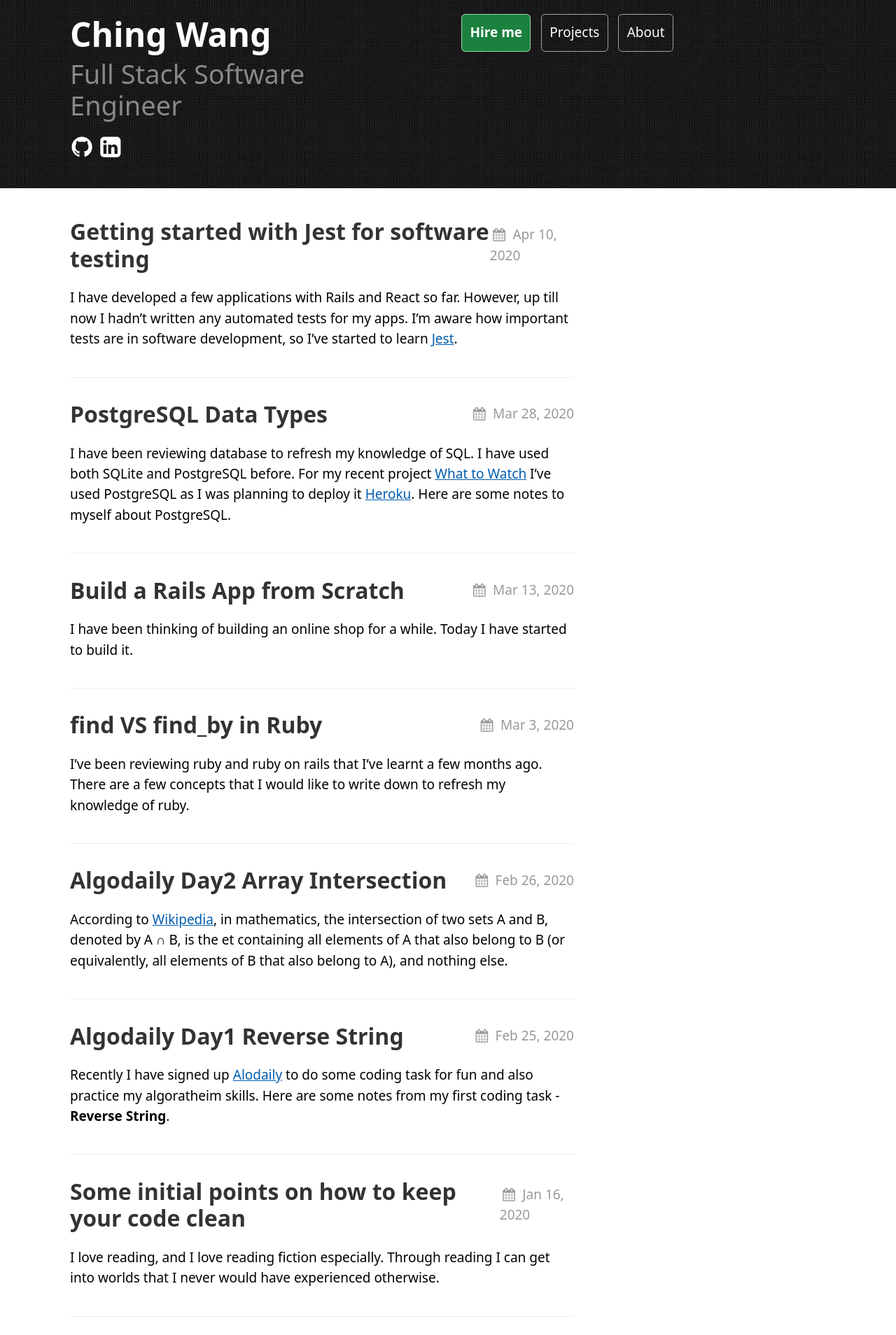
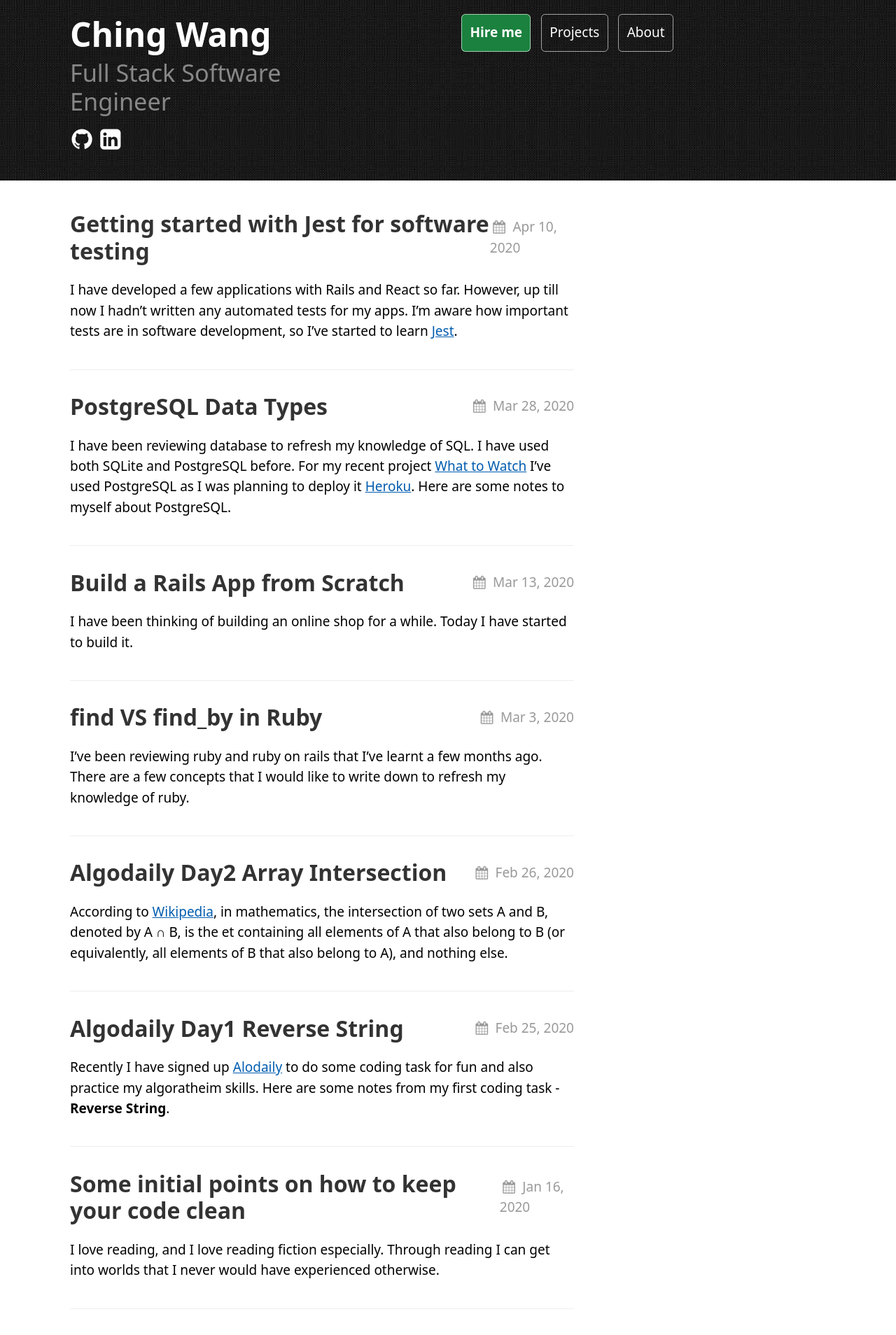
Before and after one commit to ching-wang/ching-wang.io, a Jekyll site: the page built from index.markdown, in a window 1280 px wide. Shown: the top 1908 px of the page at 70% size. Built offline with Jekyll 4.4.1, drawn with Linux system fonts in a browser that asks for light colours.

Commit message:
changed the front size of the title-link

```diff
--- a/_sass/components/header.scss
+++ b/_sass/components/header.scss
@@ -12,20 +12,20 @@
 }
 
 .site-tagline {
-    font-size: 1.5em;
-    margin-bottom: .5em;
+  font-size: 1.2em;
+  margin-bottom: 0.5em;
 
   > .site-title-link {
     @include unstyledLink(#888888);
   }
 
   @include small-up {
-        font-size: 2em;
+    font-size: 1.8em;
   }
 }
 
 .post-site-title {
-    margin: 0 0 .8em;
+  margin: 0 0 0.8em;
 }
 
 .post-site-title-link {
@@ -46,12 +46,12 @@
   @include unstyledLink(#ffffff);
 
   display: block;
-    margin-right: .5em;
+  margin-right: 0.5em;
   border: 1px solid rgba(255, 255, 255, 0.6);
   color: #ffffff;
-    padding: .2em .6em;
-    border-radius: .3em;
-    transition: background .5s ease, color .5s ease;
+  padding: 0.2em 0.6em;
+  border-radius: 0.3em;
+  transition: background 0.5s ease, color 0.5s ease;
   text-decoration: none;
 
   &:hover,
@@ -66,12 +66,11 @@
   }
 
   @include small-up {
-        padding: .6em .6em;
+    padding: 0.6em 0.6em;
   }
 }
 
-
-$hireMeColour: #1B813E;
+$hireMeColour: #1b813e;
 .hire-me-link {
   background: $hireMeColour;
   font-weight: bolder;
```
Lines whose indentation alone changed are shown as unchanged.
